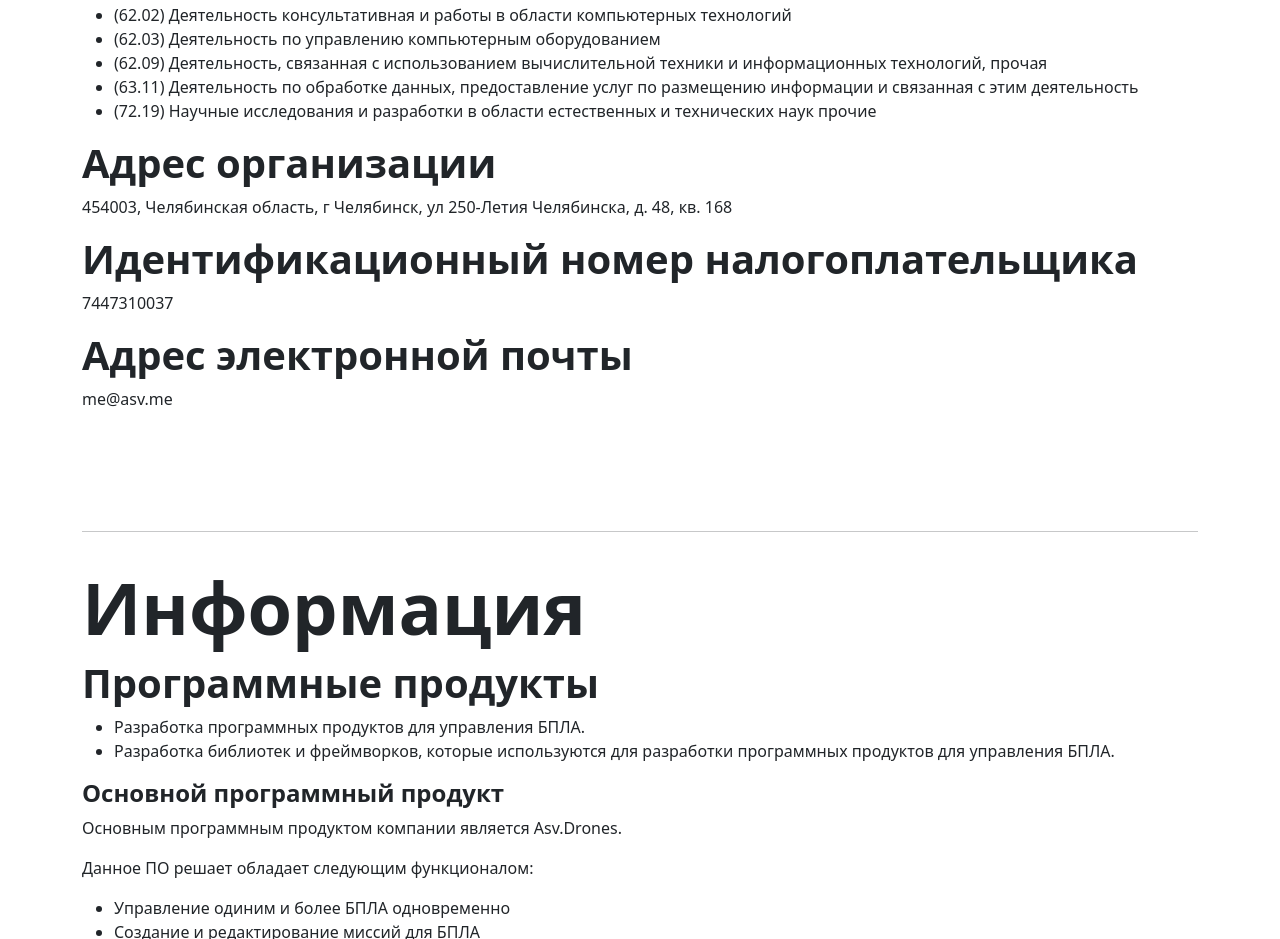
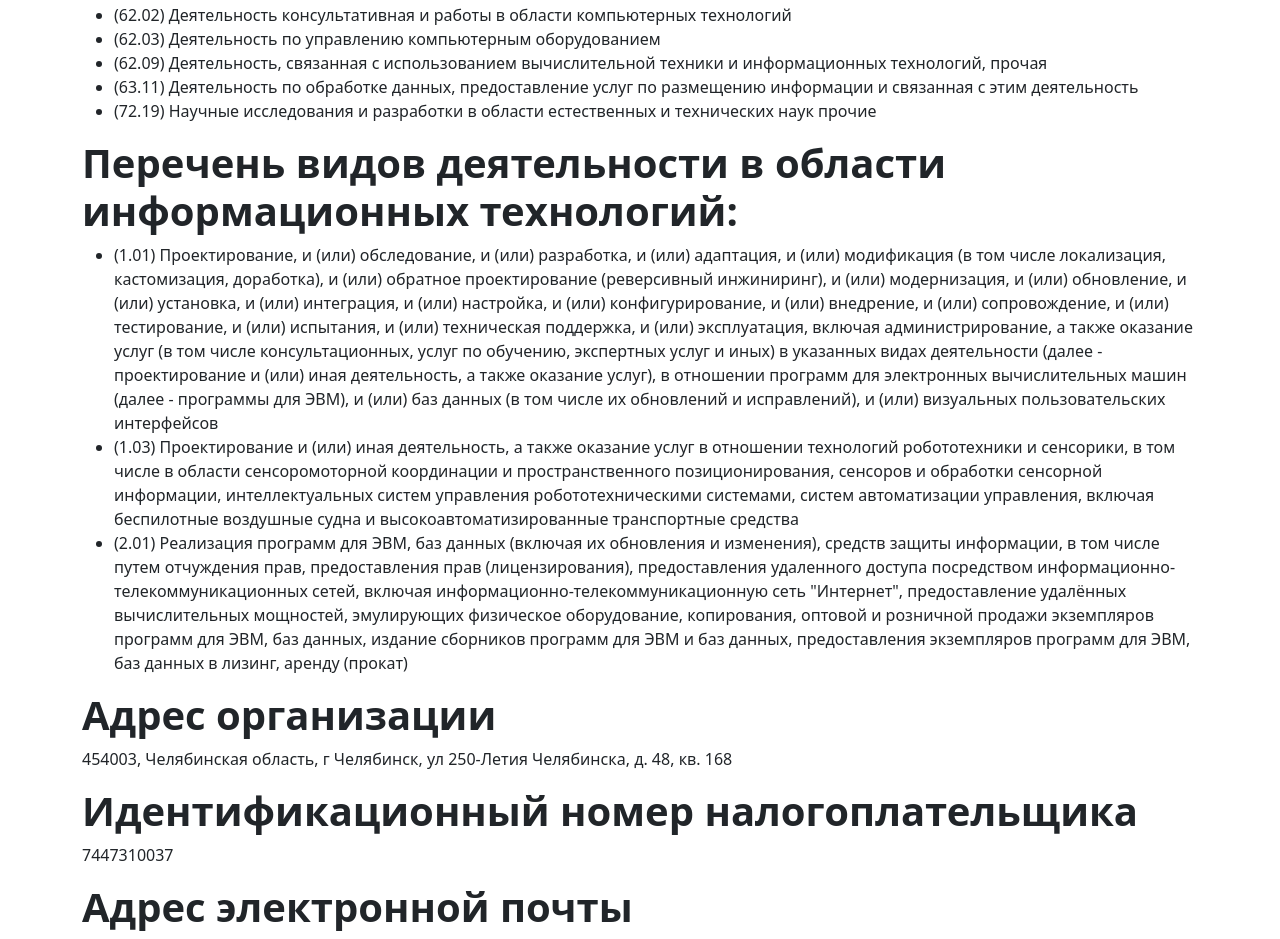
Before and after one commit to asv-soft/asv-soft-landing, a plain HTML site: page index.html in a window 1280 px wide. Shown: the part 987-1926 px from the top of the page. Drawn offline with nearby package versions, Linux system fonts and the light colour scheme.

Commit message:
feat: add new codes of types of information technology activities

```diff
--- a/index.html
+++ b/index.html
@@ -444,6 +444,14 @@
             <li>(72.19) Научные исследования и разработки в области естественных и технических наук прочие</li>
           </ul>
           <h3 class="fw-bold display-6 mb-2">
+            Перечень видов деятельности в области информационных технологий:
+          </h3>
+          <ul>
+            <li>(1.01) Проектирование, и (или) обследование, и (или) разработка, и (или) адаптация, и (или) модификация (в том числе локализация, кастомизация, доработка), и (или) обратное проектирование (реверсивный инжиниринг), и (или) модернизация, и (или) обновление, и (или) установка, и (или) интеграция, и (или) настройка, и (или) конфигурирование, и (или) внедрение, и (или) сопровождение, и (или) тестирование, и (или) испытания, и (или) техническая поддержка, и (или) эксплуатация, включая администрирование, а также оказание услуг (в том числе консультационных, услуг по обучению, экспертных услуг и иных) в указанных видах деятельности (далее - проектирование и (или) иная деятельность, а также оказание услуг), в отношении программ для электронных вычислительных машин (далее - программы для ЭВМ), и (или) баз данных (в том числе их обновлений и исправлений), и (или) визуальных пользовательских интерфейсов</li>
+            <li>(1.03) Проектирование и (или) иная деятельность, а также оказание услуг в отношении технологий робототехники и сенсорики, в том числе в области сенсоромоторной координации и пространственного позиционирования, сенсоров и обработки сенсорной информации, интеллектуальных систем управления робототехническими системами, систем автоматизации управления, включая беспилотные воздушные судна и высокоавтоматизированные транспортные средства</li>
+            <li>(2.01) Реализация программ для ЭВМ, баз данных (включая их обновления и изменения), средств защиты информации, в том числе путем отчуждения прав, предоставления прав (лицензирования), предоставления удаленного доступа посредством информационно-телекоммуникационных сетей, включая информационно-телекоммуникационную сеть "Интернет", предоставление удалённых вычислительных мощностей, эмулирующих физическое оборудование, копирования, оптовой и розничной продажи экземпляров программ для ЭВМ, баз данных, издание сборников программ для ЭВМ и баз данных, предоставления экземпляров программ для ЭВМ, баз данных в лизинг, аренду (прокат)</li>
+          </ul>
+          <h3 class="fw-bold display-6 mb-2">
             Адрес организации
           </h3>
           <p class="text-start">
```
